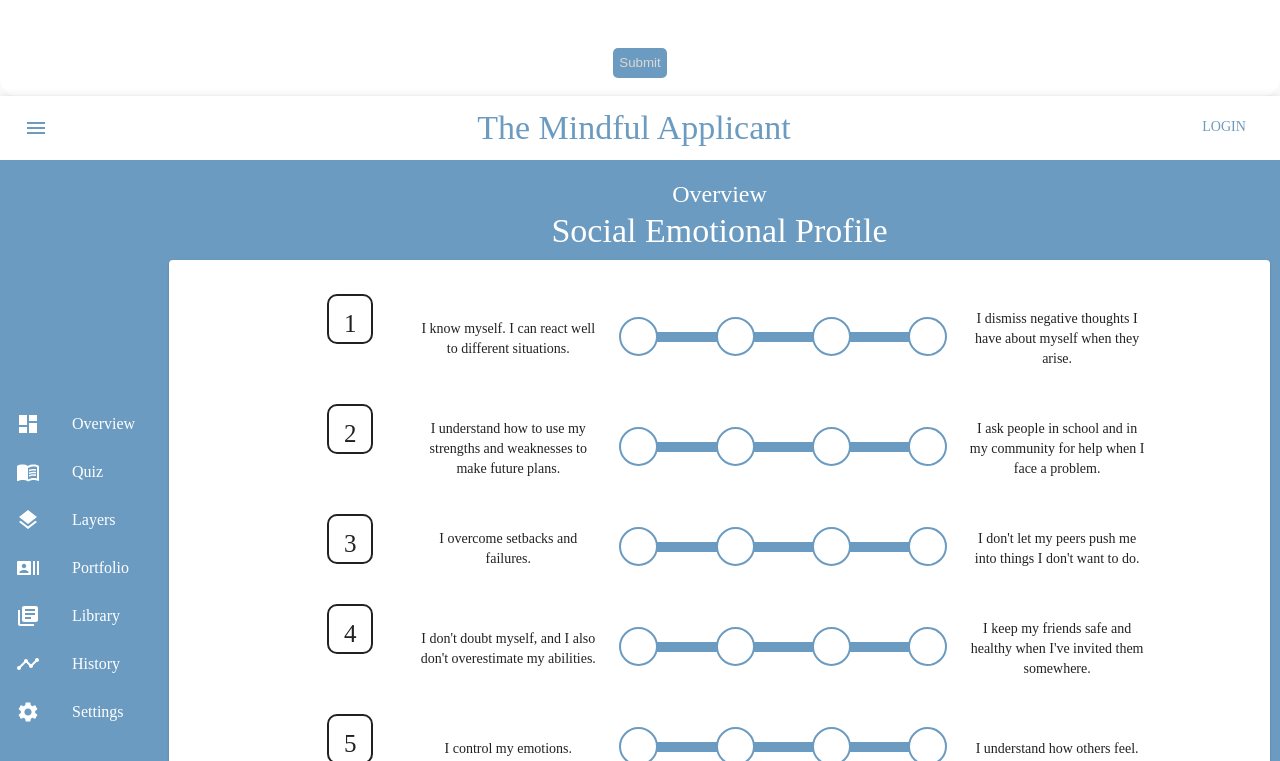
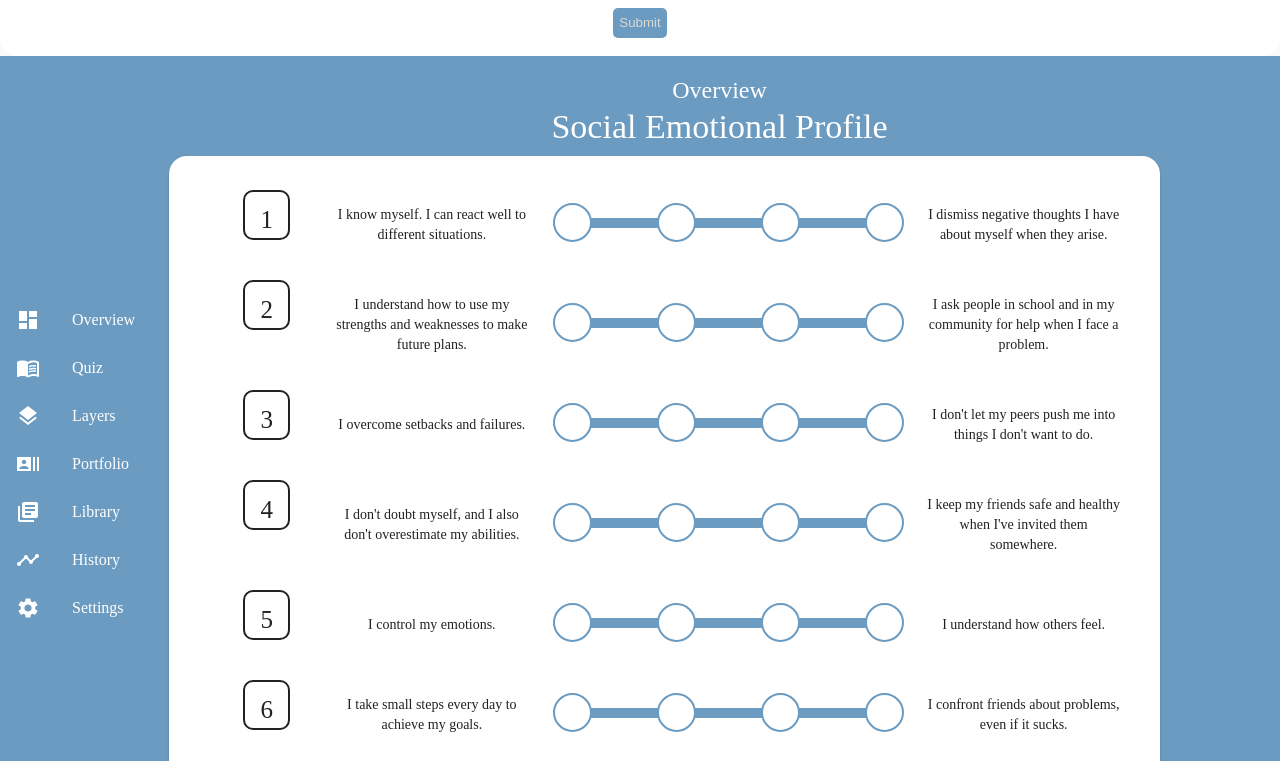
Before and after one commit to skarim9/The-Mindful-Applicant, a React (Create React App) app: page /quiz in a window 1280 px wide. Shown: the part 1939-2700 px from the top of the page. Built offline with nearby package versions, Linux system fonts and the light colour scheme.

Commit message:
styled scrollbar

```diff
--- a/src/App.css
+++ b/src/App.css
@@ -39,3 +39,27 @@
 }
 
 @import url('https://fonts.googleapis.com/css2?family=Montserrat:ital,wght@0,300;0,400;0,500;0,600;0,700;1,300;1,400;1,500;1,600;1,700&display=swap');
+
+
+/* Scroll bar  https://www.w3schools.com/howto/tryit.asp?filename=tryhow_css_custom_scrollbar2*/
+/* width */
+::-webkit-scrollbar {
+  width: 10px;
+}
+
+/* Track */
+::-webkit-scrollbar-track {
+  box-shadow: inset 0 0 5px grey;
+  border-radius: 10px;
+}
+
+/* Handle */
+::-webkit-scrollbar-thumb {
+  background: #6B9BC0;
+  border-radius: 5px;
+}
+
+/* Handle on hover */
+::-webkit-scrollbar-thumb:hover {
+  background: #406a89;
+}
--- a/src/App.tsx
+++ b/src/App.tsx
@@ -50,11 +50,11 @@ const useStyles = makeStyles((theme: Theme) =>
       display: 'flex',
       alignContent: 'column',
       backgroundColor: '#6B9BC0',
-      height: '100vh',
+      height: '100%',
     },
     container: {
-      height: '100vh',
-      width: '100vh'
+      height: '100%',
+      width: '100%'
     }
   }),
 );
@@ -81,7 +81,7 @@ function App() {
         </BrowserRouter>
 
         <div>
-      <Navbar />
+      {/* <Navbar /> */}
       <div className={classes.root}>
           <Drawer />
           <MuiThemeProvider theme={theme}>
@@ -89,7 +89,7 @@ function App() {
             <div style = {{width:"100%", margin:'10px'}}>
               <Typography variant="h5" style={{color: "#FFFFFF", paddingTop: theme.spacing(1)}}>Overview</Typography>
               <Typography variant="h4" style={{color: "#FFFFFF", paddingBottom: theme.spacing(1)}}>Social Emotional Profile</Typography>
-              <Paper style={{width: '100%', height: '80%', alignContent: 'center', justifyContent: 'center', overflow: 'auto'}}>
+              <Paper style={{width: '90%', height:'80vh', alignContent: 'center', justifyContent: 'center', overflow: 'auto', borderRadius: '18px'}}>
                 <Quiz/>
               </Paper>
             </div>
--- a/src/quiz/quiz.scss
+++ b/src/quiz/quiz.scss
@@ -33,7 +33,7 @@ li.invis-label{ //we don't use the default li labels so set them to invis.
 }
 
 .quiz-questions-container{
-    width: 80%;
+    width: 95%;
 
 }
 
```
